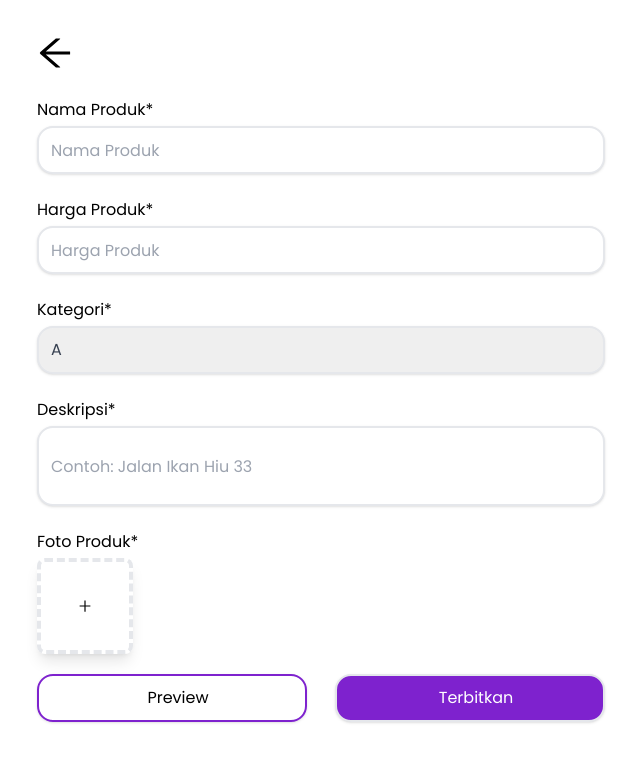
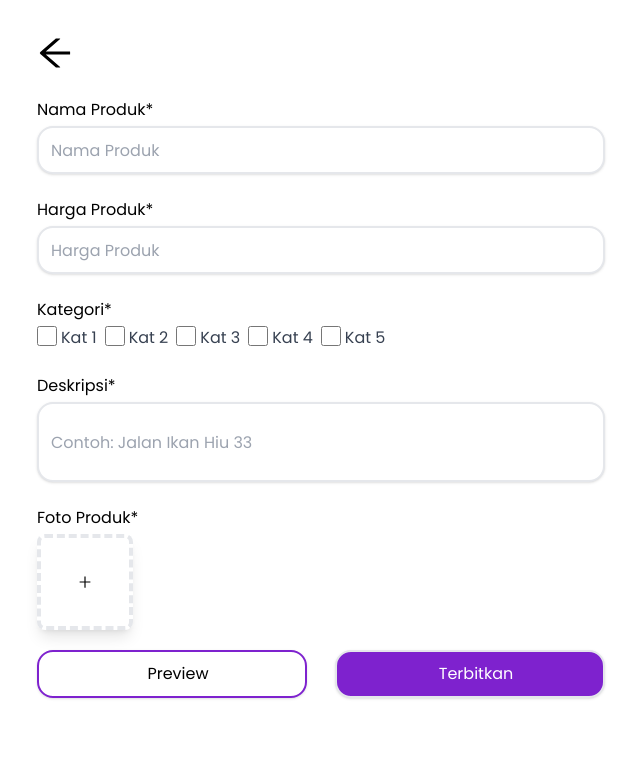
Before and after one commit to mfarrass/finalproject-fejs2, a React (Create React App) app: page /info-product in a window 1280 px wide. Shown: the top 762 px of the page, without its empty margins (319-959 px from the left). Built offline with nearby package versions, Linux system fonts and the light colour scheme.

Commit message:
Minor Fix Info Product, Info Profil, Product Preview

```diff
--- a/src/Pages/InfoProduct/InfoProduct.jsx
+++ b/src/Pages/InfoProduct/InfoProduct.jsx
@@ -21,19 +21,33 @@ const InfoProduct = () => {
               placeholder="Harga Produk"
             />
             <p className="mb-1">Kategori*</p>
-            <select
-              defaultValue={"Kategori"}
-              name="kota"
-              id="kota"
-              className="mb-6 w-full h-[48px] shadow appearance-none text-gray-700 leading-tight rounded-2xl border-2 focus:outline-none focus:shadow-outline indent-3"
-            >
-              <option className="text-gray-700" value="Kota" disabled>
-                Pilih Kategori
-              </option>
-              <option value="A">A</option>
-              <option value="B">B</option>
-              <option value="C">C</option>
-            </select>
+            <div className="flex mb-6 max-w-[568px]">
+              <input
+                type="checkbox"
+                class="form-checkbox h-5 w-5 text-gray-600"
+              />
+              <span class="ml-1 text-gray-700">Kat 1</span>
+              <input
+                type="checkbox"
+                class="form-checkbox h-5 w-5 text-gray-600 ml-2"
+              />
+              <span class="ml-1 text-gray-700">Kat 2</span>
+              <input
+                type="checkbox"
+                class="form-checkbox h-5 w-5 text-gray-600 ml-2"
+              />
+              <span class="ml-1 text-gray-700">Kat 3</span>
+              <input
+                type="checkbox"
+                class="form-checkbox h-5 w-5 text-gray-600 ml-2"
+              />
+              <span class="ml-1 text-gray-700">Kat 4</span>
+              <input
+                type="checkbox"
+                class="form-checkbox h-5 w-5 text-gray-600 ml-2"
+              />
+              <span class="ml-1 text-gray-700">Kat 5</span>
+            </div>
             <p className="mb-1">Deskripsi*</p>
             <input
               className="mb-6 w-full h-[80px] shadow appearance-none text-gray-700 leading-tight rounded-2xl border-2 focus:outline-none focus:shadow-outline indent-3"
--- a/src/Pages/InfoProfil/InfoProfil.jsx
+++ b/src/Pages/InfoProfil/InfoProfil.jsx
@@ -23,19 +23,10 @@ const InfoProfil = () => {
               placeholder="Nama"
             />
             <p className="mb-1">Kota*</p>
-            <select
-              defaultValue={"Kota"}
-              name="kota"
-              id="kota"
+            <input
               className="mb-6 w-full h-[48px] shadow appearance-none text-gray-700 leading-tight rounded-2xl border-2 focus:outline-none focus:shadow-outline indent-3"
-            >
-              <option className="text-gray-700" value="Kota" disabled>
-                Pilih Kota
-              </option>
-              <option value="A">A</option>
-              <option value="B">B</option>
-              <option value="C">C</option>
-            </select>
+              placeholder="Kota"
+            />
             <p className="mb-1">Alamat*</p>
             <input
               className="mb-6 w-full h-[80px] shadow appearance-none text-gray-700 leading-tight rounded-2xl border-2 focus:outline-none focus:shadow-outline indent-3"
--- a/src/Pages/Seller/Preview/Preview.jsx
+++ b/src/Pages/Seller/Preview/Preview.jsx
@@ -2,7 +2,7 @@ import React from "react";
 
 const Preview = () => {
   return (
-    <div>
+    <div className="float-center">
       <div className="container lg:w-full lg:flex lg:px-56 lg:mb-40">
         <div className="flex justify-center lg:flex">
           <div className="w-fill h-[360px] -mb-20 lg:mt-10">
@@ -64,8 +64,13 @@ const Preview = () => {
           </p>
         </div>
       </div>
-      <button className="w-[328px] h-[48px] bg-purple-700 sticky -ml-2 translate-x-2/4 bottom-10 rounded-2xl text-white lg:invisible">
+      <span className="text-white">a</span>
+      <button className="w-[160px] h-[48px] bg-purple-700 sticky ml-16 left-50% translate-x-2/4 bottom-10 rounded-2xl text-white lg:invisible">
         Terbitkan
+      </button>
+      <span className="text-white">a</span>
+      <button className="w-[160px] h-[48px] bg-white border-2 border-purple-700 left-50%  sticky translate-x-2/4 bottom-10 rounded-2xl text-purple-700 lg:invisible">
+        Edit
       </button>
     </div>
   );
```
